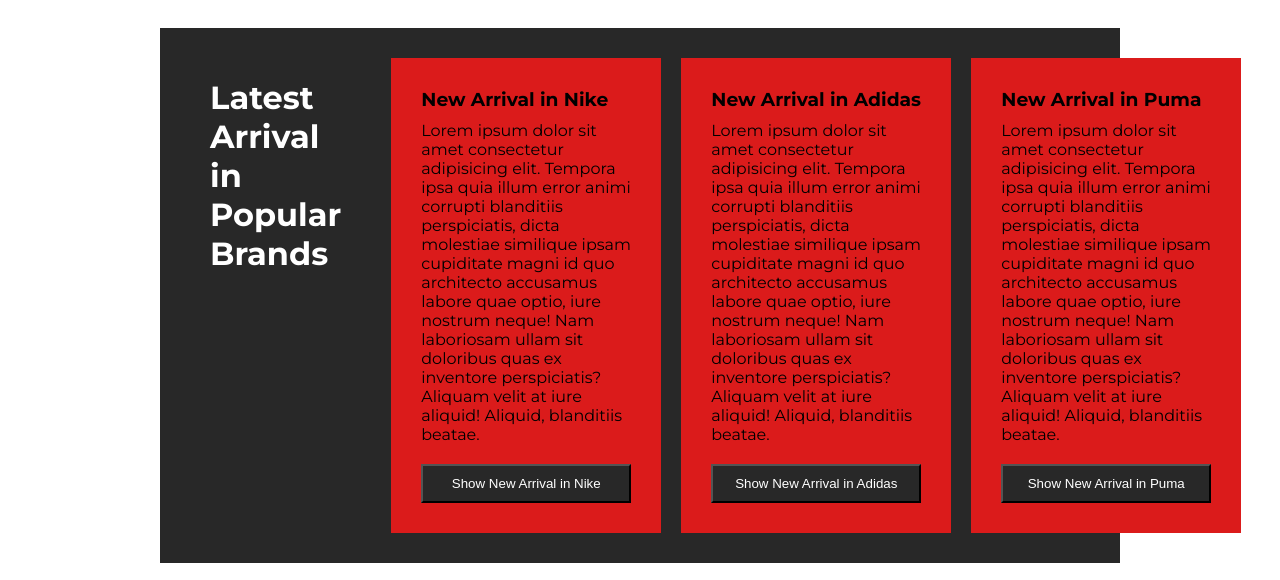
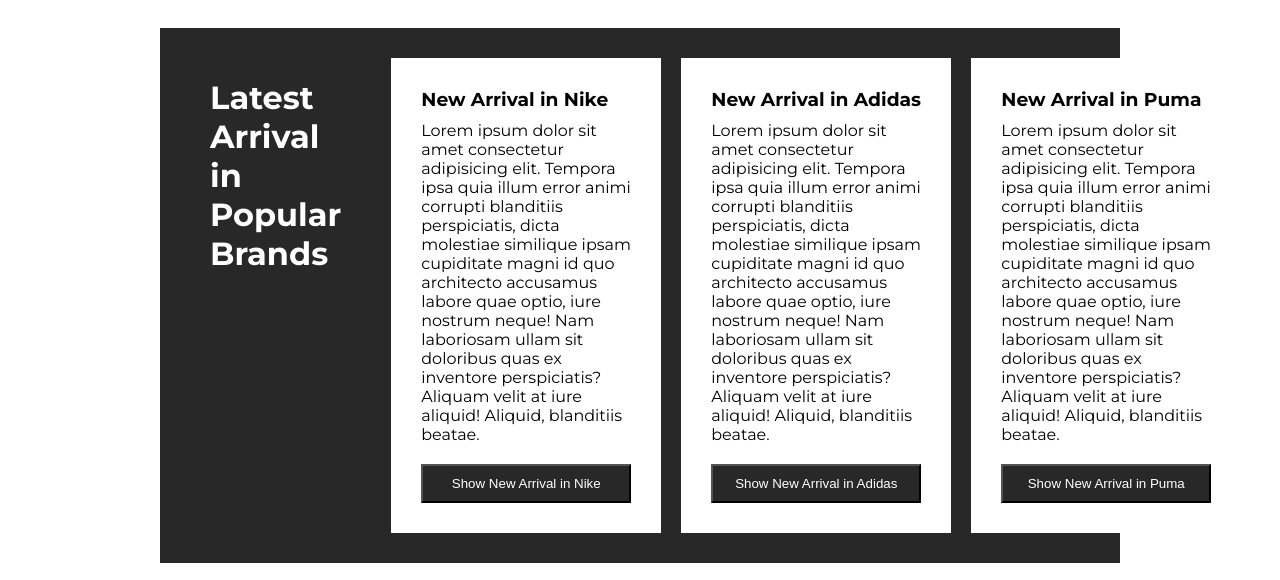
Before and after one commit to mehedi1256/angular-tutorial-ekart, an Angular app: page / in a window 1280 px wide. Shown: the part 4492-5072 px from the top of the page. Built offline with nearby package versions, Linux system fonts and the light colour scheme.

Commit message:
backto preveious color

```diff
--- a/src/app/container/featured-brands/featured-brands.component.css
+++ b/src/app/container/featured-brands/featured-brands.component.css
@@ -2,7 +2,7 @@
     width: 270px;
     margin: 10px 10px;
     padding: 20px 30px;
-    background-color: #db1b1b;
+    background-color: #fff;
 }
 
 .title, .description, .call-to-action {
```
